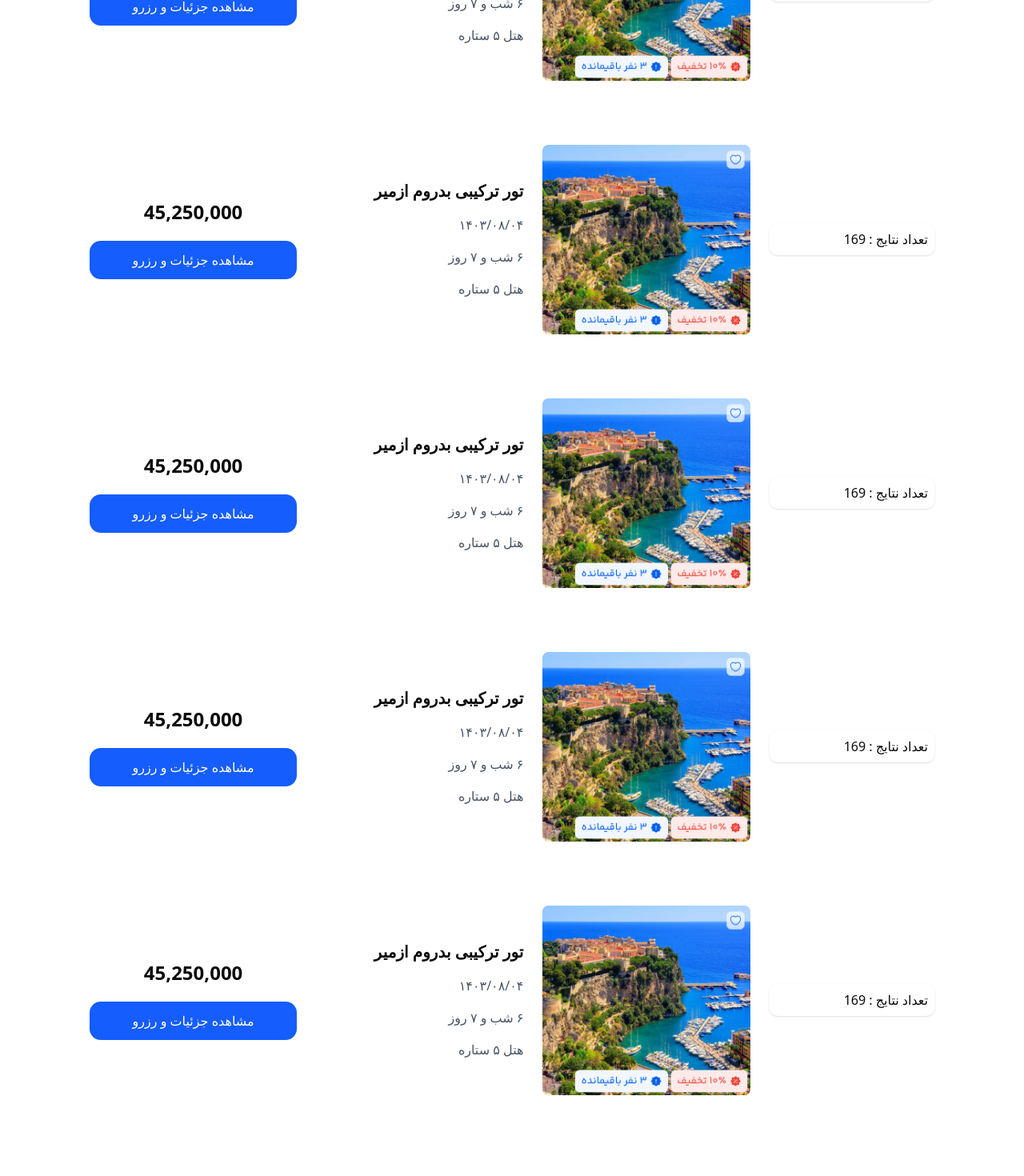
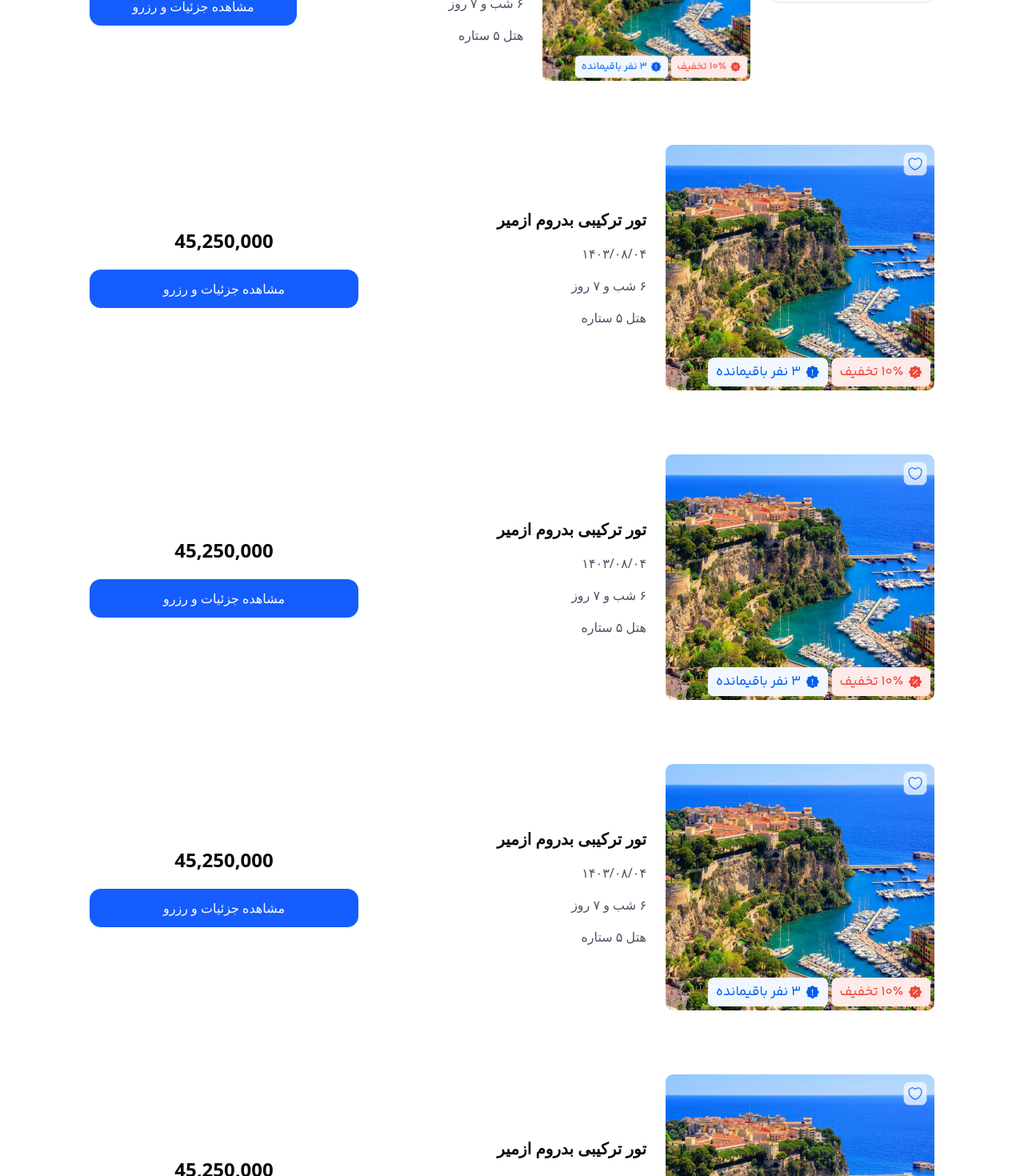
Before and after one commit to amindehnavi2005/tripjet, a Next.js app: page /outside-tours in a window 1280 px wide. Shown: the part 1296-2766 px from the top of the page at 80% size. Before the commit the page ends 2705 px from the top, so only its background shows below. Built offline with nearby package versions, Linux system fonts and the light colour scheme.

Commit message:
🔧fix(outside-tours): remove outside-tour results

```diff
--- a/src/app/outside-tours/page.jsx
+++ b/src/app/outside-tours/page.jsx
@@ -31,9 +31,6 @@ const page = () => {
                 </div>
             </div>
             <div className='flex items-center mt-20 mx-6 md:mx-28 gap-6 mb-10'>
-                <div className='flex-1'>
-                    <p className='shadow p-2 rounded-lg'>تعداد نتایج : 169</p>
-                </div>
                 <div className='flex-4'>
                     <div className='grid grid-cols-3 gap-6 items-center'>
                         <Image src={"/images/Ticket.png"} height={43} width={317} alt='تریپ جت' className='w-full' />
@@ -51,9 +48,6 @@ const page = () => {
                 </div>
             </div>
             <div className='flex items-center mt-20 mx-6 md:mx-28 gap-6 mb-10'>
-                <div className='flex-1'>
-                    <p className='shadow p-2 rounded-lg'>تعداد نتایج : 169</p>
-                </div>
                 <div className='flex-4'>
                     <div className='grid grid-cols-3 gap-6 items-center'>
                         <Image src={"/images/Ticket.png"} height={43} width={317} alt='تریپ جت' className='w-full' />
@@ -71,9 +65,6 @@ const page = () => {
                 </div>
             </div>
             <div className='flex items-center mt-20 mx-6 md:mx-28 gap-6 mb-10'>
-                <div className='flex-1'>
-                    <p className='shadow p-2 rounded-lg'>تعداد نتایج : 169</p>
-                </div>
                 <div className='flex-4'>
                     <div className='grid grid-cols-3 gap-6 items-center'>
                         <Image src={"/images/Ticket.png"} height={43} width={317} alt='تریپ جت' className='w-full' />
@@ -91,9 +82,6 @@ const page = () => {
                 </div>
             </div>
             <div className='flex items-center mt-20 mx-6 md:mx-28 gap-6 mb-10'>
-                <div className='flex-1'>
-                    <p className='shadow p-2 rounded-lg'>تعداد نتایج : 169</p>
-                </div>
                 <div className='flex-4'>
                     <div className='grid grid-cols-3 gap-6 items-center'>
                         <Image src={"/images/Ticket.png"} height={43} width={317} alt='تریپ جت' className='w-full' />
```
